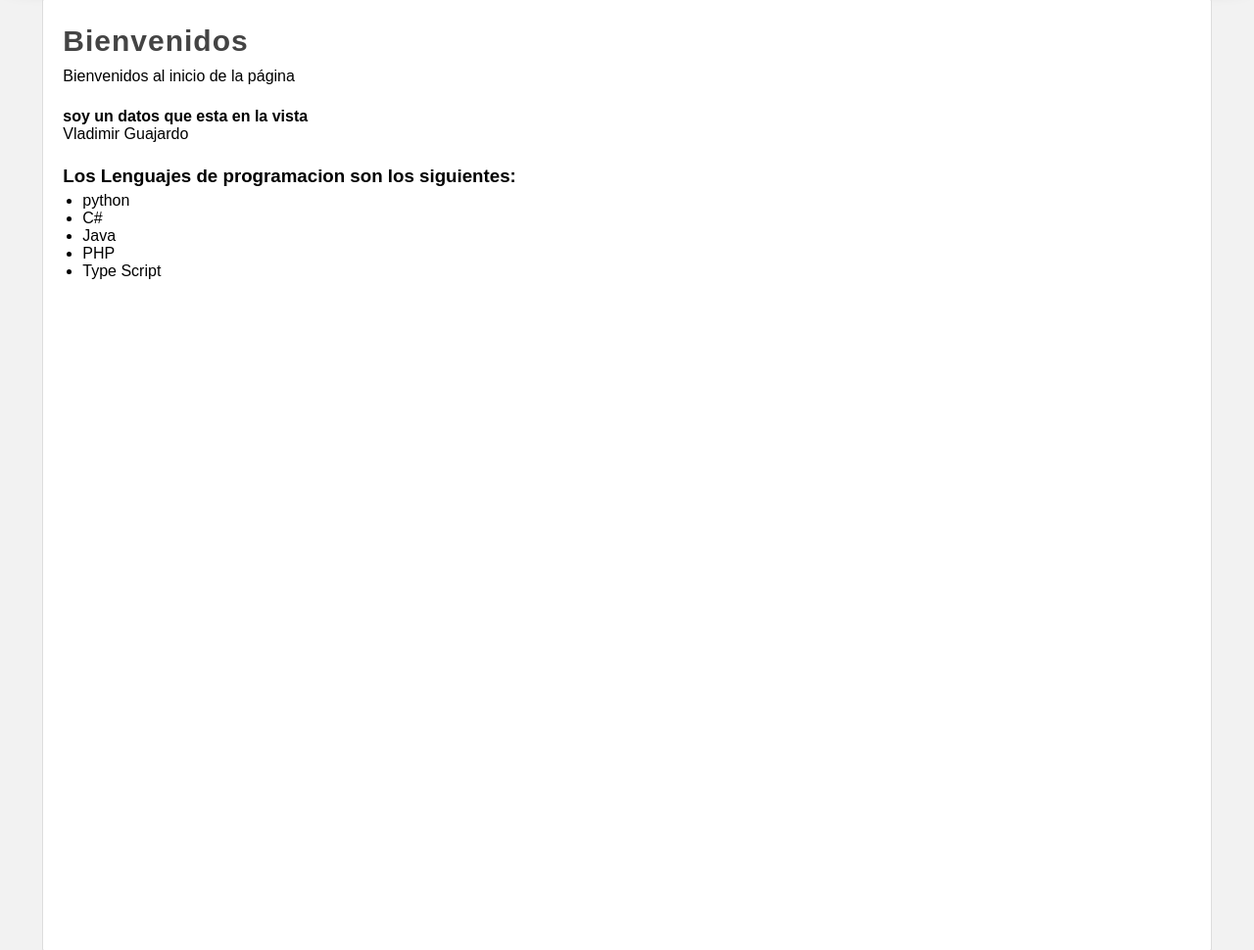
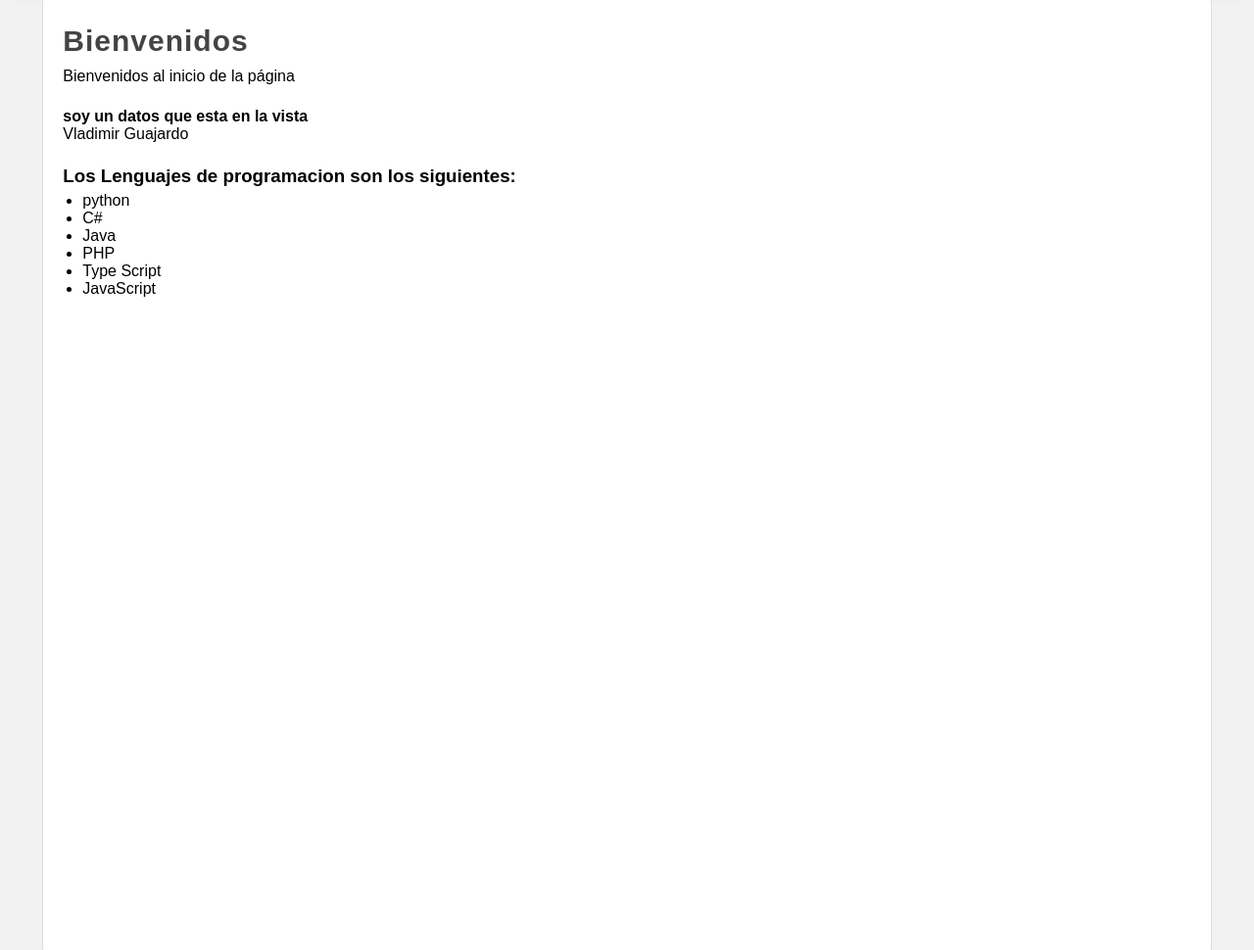
Before and after one commit to mrvlas/app_django_prueba, a Django app: page / in a window 1280 px wide. Shown: the part 223-1193 px from the top of the page at 98% size. Run offline with Django 3.2, Linux system fonts and the light colour scheme.

Commit message:
se cambio el titulo en el html y se agrego un nuevo lenguaje de programación

```diff
--- a/miapp/templates/articulos.html
+++ b/miapp/templates/articulos.html
@@ -5,7 +5,7 @@
 
 {% block content %}
 
-<h1 class="title">Listado de Artículos</h1>
+<h1 class="title">Listado de varios Artículos</h1>
 
 <!-- Acá se mostrara el mesaje flash-->
 {% if messages  %}
--- a/miapp/views.py
+++ b/miapp/views.py
@@ -9,7 +9,7 @@ from django.contrib import messages # Libreria Para mostrar mensajes flash
 nombre_autor_web="Vladimir Guajardo"
 
 # se crea una lista
-lenguajes = ['python', 'C#', 'Java', 'PHP', 'Type Script']
+lenguajes = ['python', 'C#', 'Java', 'PHP', 'Type Script', 'JavaScript']
 
 def index(request):
     return render ( request, 'index.html', {
```
